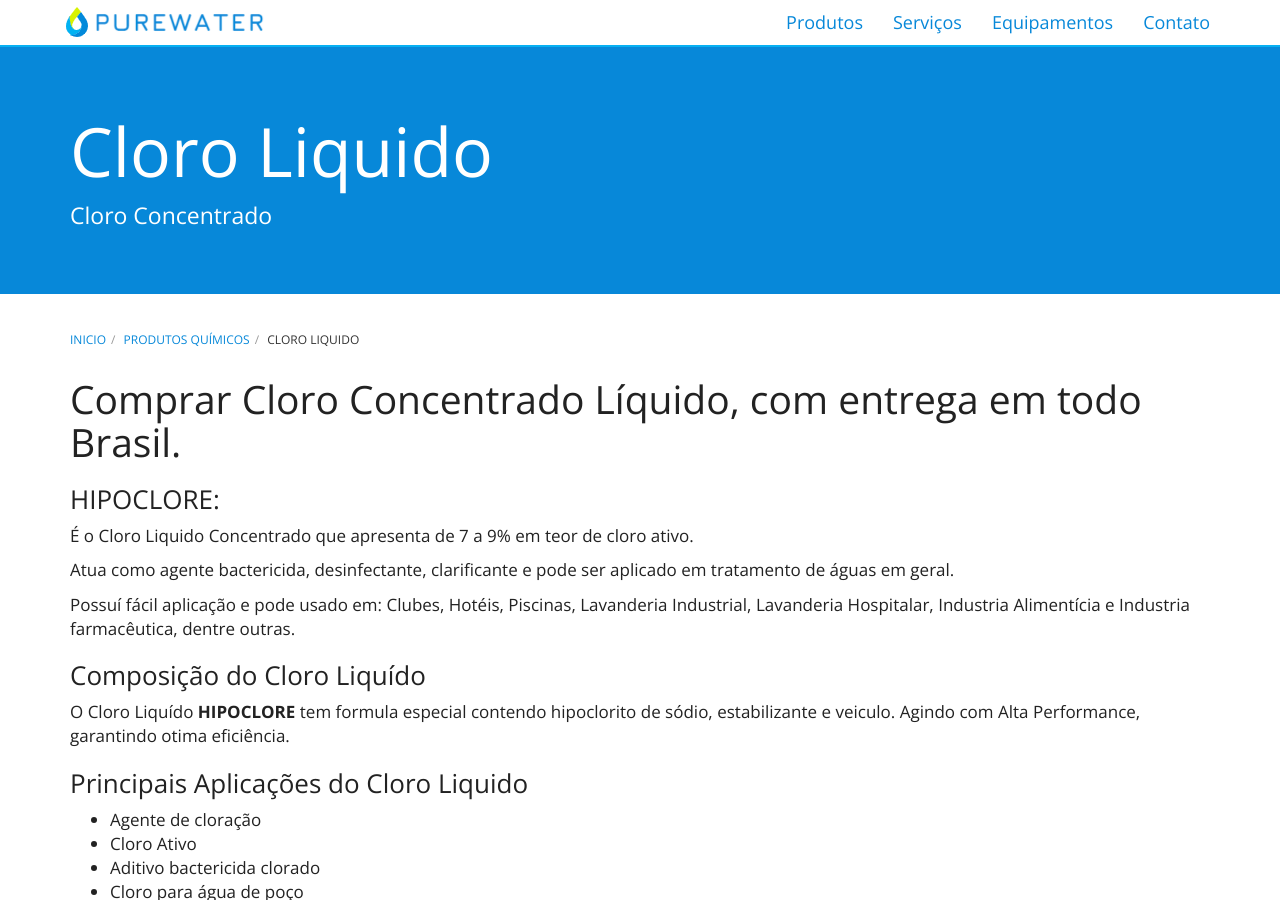
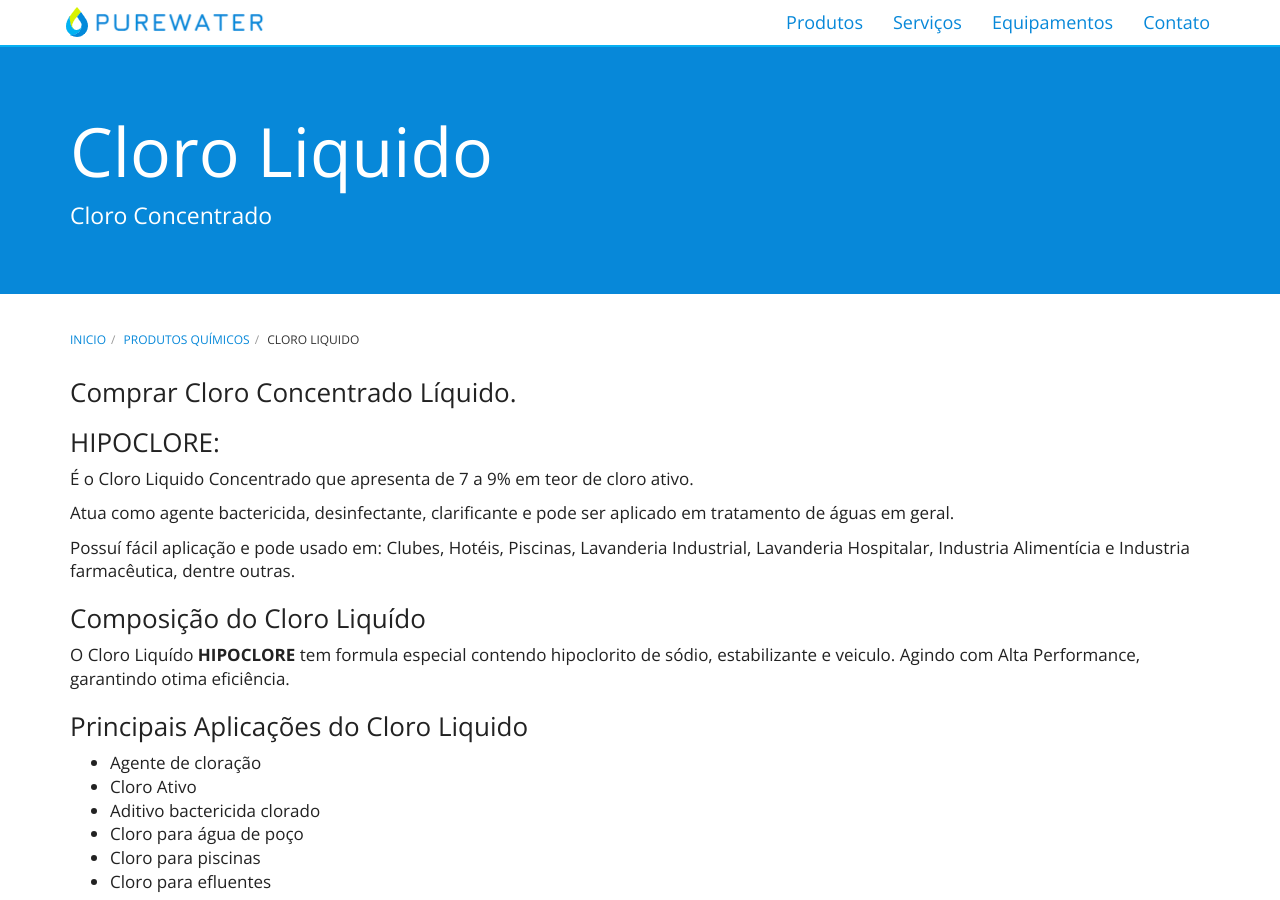
Before and after one commit to purewaterefluentes/purewaterefluentes.github.io, a Jekyll site: the page built from produtos/cloro-liquido.md, in a window 1280 px wide and 900 px high. Built offline with Jekyll 4.4.1, drawn with Linux system fonts in a browser that asks for light colours; nearby versions of some CDN libraries; library files that are not in the unit come from our copies.

Commit message:
Update cloro-liquido.md

```diff
--- a/produtos/cloro-liquido.md
+++ b/produtos/cloro-liquido.md
@@ -5,7 +5,7 @@
 subtitle: Cloro Concentrado
 ---
 
-# Comprar Cloro Concentrado Líquido, com entrega em todo Brasil.
+### Comprar Cloro Concentrado Líquido.
 
 
 ### HIPOCLORE:
```
